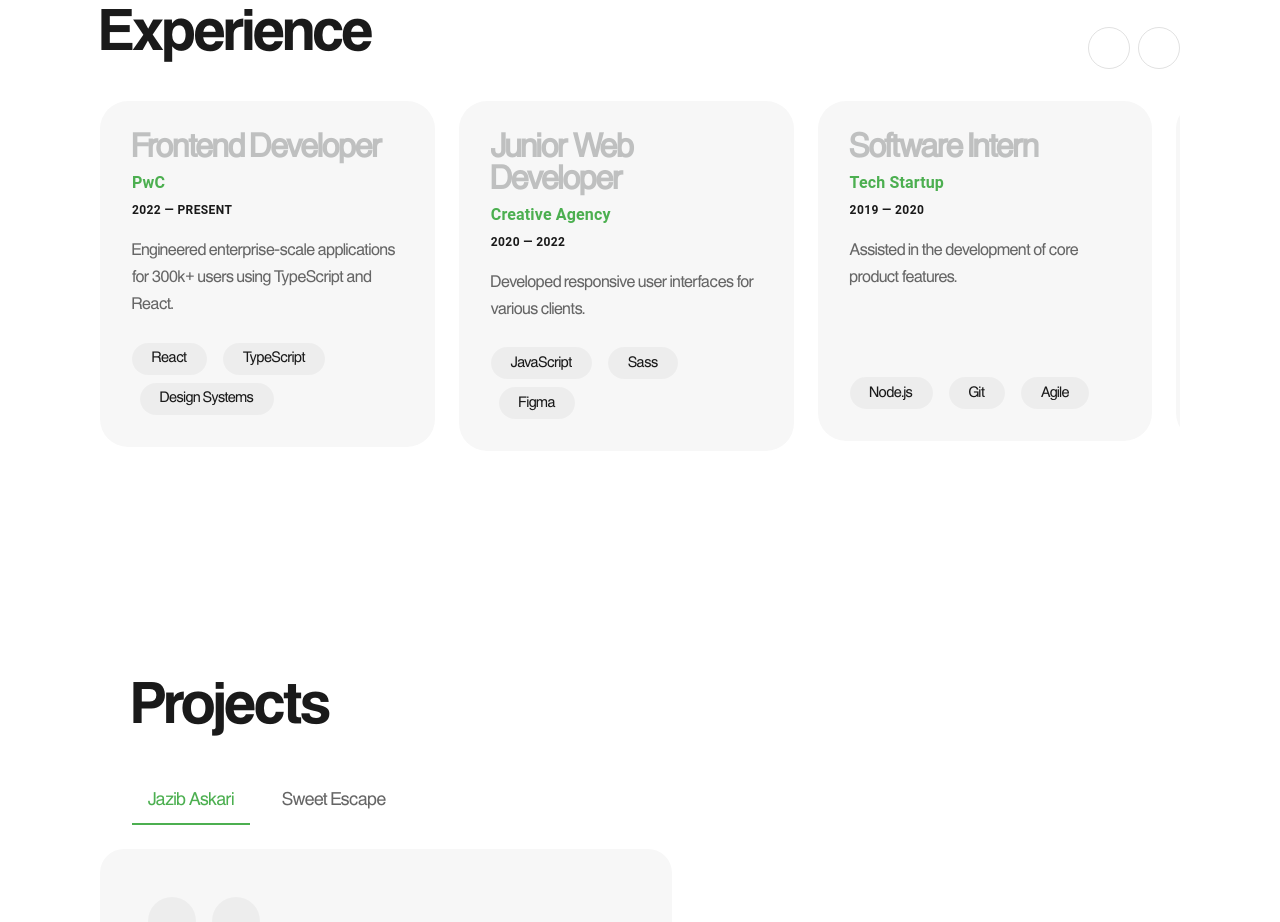
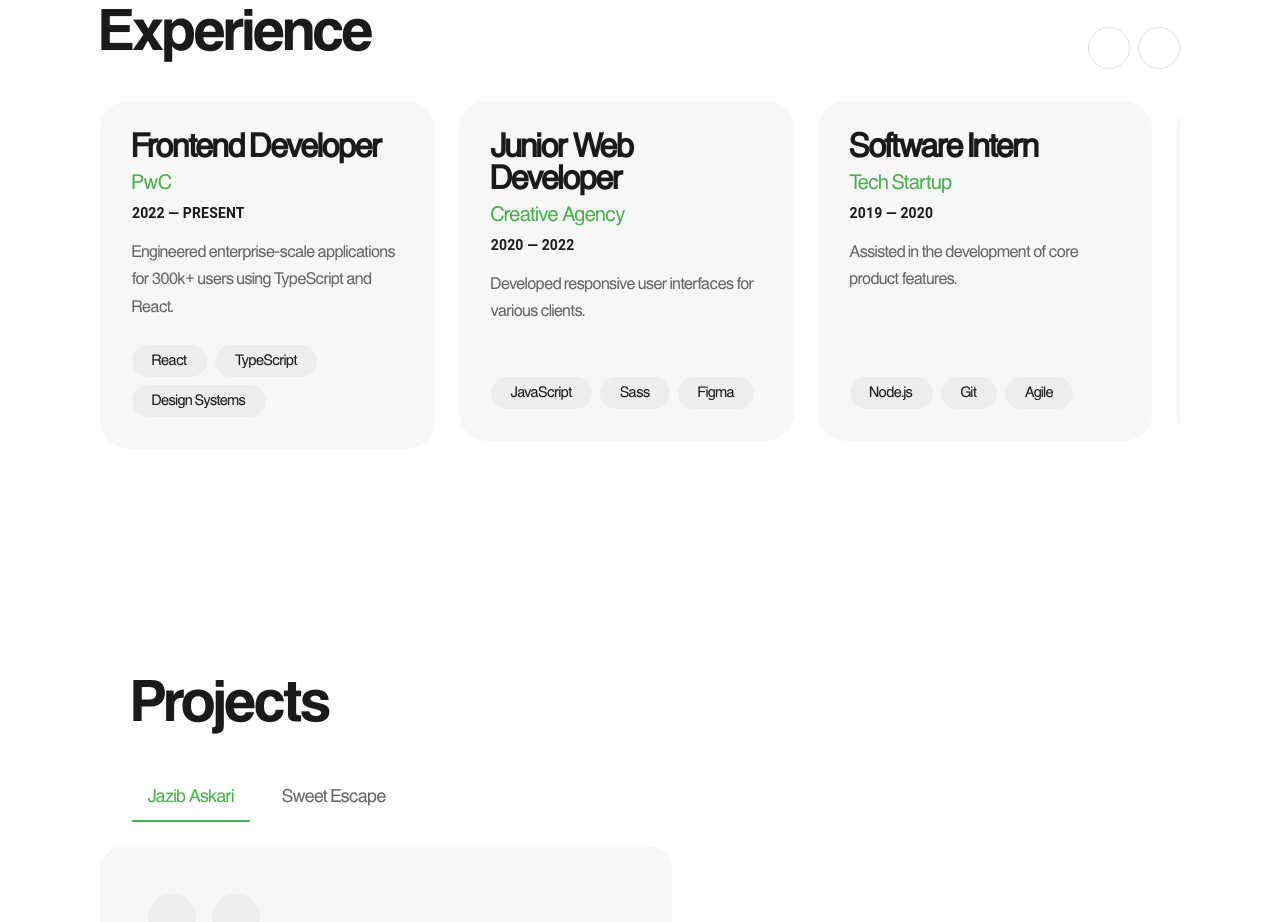
Before and after one commit to jazibaskari/jazib-askari, a React (Vite) app in the folder jazib-askari/: page / in a window 1280 px wide. Shown: the part 2780-3702 px from the top of the page. Built offline with nearby package versions, Linux system fonts and the light colour scheme; some icons are missing.

Commit message:
refactor(experience): updating chip alignment

```diff
--- a/jazib-askari/src/components/experience/ExperienceSection.tsx
+++ b/jazib-askari/src/components/experience/ExperienceSection.tsx
@@ -86,9 +86,7 @@ const ExperienceSection = ({ trigger }: ExperienceSectionProps) => {
 
   const scroll = (direction: "left" | "right") => {
     if (containerRef.current) {
-      // Logic: Scroll by 80% of the visible width to ensure the "peek" carries over
       const scrollAmount = containerRef.current.clientWidth * 0.8;
-
       containerRef.current.scrollBy({
         left: direction === "left" ? -scrollAmount : scrollAmount,
         behavior: "smooth",
@@ -142,10 +140,8 @@ const ExperienceSection = ({ trigger }: ExperienceSectionProps) => {
           display: "flex",
           gap: 3,
           overflowX: "auto",
-          // Removed mandatory snap to allow for fluid "peeking" positions
           scrollSnapType: "x proximity",
           pb: 4,
-          // This padding ensures that even the last card has "air" on the right
           px: { xs: 0, md: 0 },
           "::-webkit-scrollbar": { display: "none" },
           msOverflowStyle: "none",
@@ -158,10 +154,6 @@ const ExperienceSection = ({ trigger }: ExperienceSectionProps) => {
             sx={{
               scrollSnapAlign: "start",
               flexShrink: 0,
-              // CALCULATED WIDTHS:
-              // Desktop: ~31% ensures 3 full cards + a gap + a sliver of the 4th
-              // Tablet: 45% (2 cards + sliver)
-              // Mobile: 85% (1 card + sliver)
               width: { xs: "85%", sm: "45%", md: "31%" }
             }}
           >
@@ -184,11 +176,11 @@ const ExperienceSection = ({ trigger }: ExperienceSectionProps) => {
                 }}
               >
                 <Box sx={{ mb: 2 }}>
-                  <Typography variant="h3" fontWeight="bold" sx={{color: "text.grey"}}>{exp.title}</Typography>
-                  <Typography variant="subtitle1" sx={{ color: "text.tertiary", fontWeight: 600, mt: 0.5 }}>
+                  <Typography variant="h3" fontWeight="bold" sx={{color: "text.primary"}}>{exp.title}</Typography>
+                  <Typography variant="body1" sx={{ color: "text.tertiary", mt: 0.5 }}>
                     {exp.subtitle}
                   </Typography>
-                  <Typography variant="caption" sx={{ color: "text.primary", fontWeight: 600, textTransform: "uppercase", display: "block", mt: 0.5 }}>
+                  <Typography variant="body2" sx={{ color: "text.primary", textTransform:"uppercase", fontWeight: 600, display: "block", mt: 0.5 }}>
                     {exp.dates}
                   </Typography>
                 </Box>
@@ -196,13 +188,30 @@ const ExperienceSection = ({ trigger }: ExperienceSectionProps) => {
                 <Typography variant="body1" sx={{ color: "text.secondary", lineHeight: 1.7, fontSize: "1rem", mb: 3, flex: 1 }}>
                   {exp.description}
                 </Typography>
-
-                <Stack direction="row" spacing={1} flexWrap="wrap" sx={{ gap: 1 }}>
+                <Box
+                  sx={{
+                    display: "flex",
+                    flexWrap: "wrap",
+                    gap: 1,
+                    justifyContent: "flex-start"
+                  }}
+                >
                   {exp.tags.map((tag) => (
-                    <Chip key={tag} label={tag} sx={{ ...theme.typography.h4, bgcolor: "action.hover",     py: 2,
-                      px: 1, fontSize: "0.9rem", height: "28px" }} />
+                    <Chip
+                      key={tag}
+                      label={tag}
+                      sx={{
+                        ...theme.typography.h4,
+                        bgcolor: "action.hover",
+                        py: 2,
+                        px: 1,
+                        fontSize: "0.9rem",
+                        height: "28px",
+                        ml: "0 !important"
+                      }}
+                    />
                   ))}
-                </Stack>
+                </Box>
               </Box>
             </TextAnimation>
           </Box>
```
